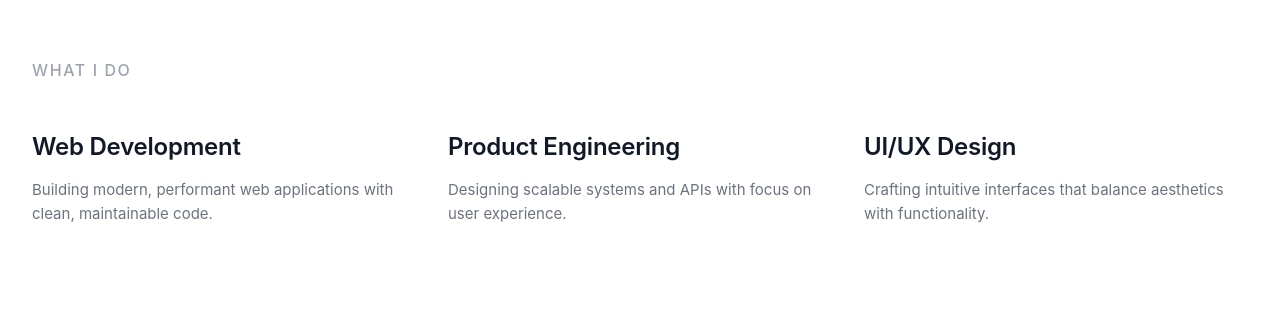
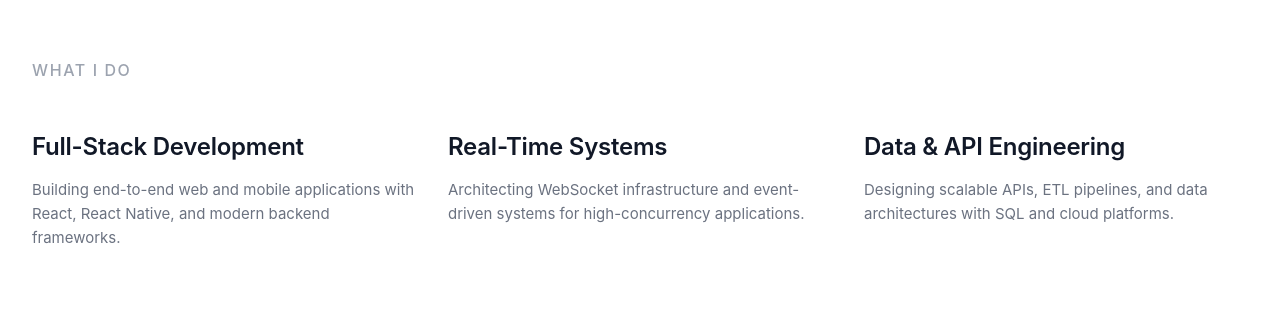
Before and after one commit to rattnak/rattnak-portfolio, a Next.js app: page / in a window 1280 px wide. Shown: the part 840-1156 px from the top of the page. Built offline with nearby package versions, Linux system fonts and the light colour scheme; no server answers; the database is empty.

Commit message:
update my service

```diff
--- a/components/Services.tsx
+++ b/components/Services.tsx
@@ -1,5 +1,20 @@
 // components/Services.tsx
 export default function Services() {
+  const services = [
+    {
+      title: "Full-Stack Development",
+      description: "Building end-to-end web and mobile applications with React, React Native, and modern backend frameworks."
+    },
+    {
+      title: "Real-Time Systems",
+      description: "Architecting WebSocket infrastructure and event-driven systems for high-concurrency applications."
+    },
+    {
+      title: "Data & API Engineering",
+      description: "Designing scalable APIs, ETL pipelines, and data architectures with SQL and cloud platforms."
+    }
+  ];
+
   return (
     <section className="services-section">
       <div className="container services-container">
@@ -15,32 +30,16 @@ export default function Services() {
         </p>
 
         <div className="services-grid">
-          <div className="space-y-4">
-            <h3 className="text-lg font-semibold" style={{ color: 'var(--text-primary)' }}>
-              Web Development
-            </h3>
-            <p style={{ color: 'var(--text-secondary)', lineHeight: '1.6' }}>
-              Building modern, performant web applications with clean, maintainable code.
-            </p>
-          </div>
-
-          <div className="space-y-4">
-            <h3 className="text-lg font-semibold" style={{ color: 'var(--text-primary)' }}>
-              Product Engineering
-            </h3>
-            <p style={{ color: 'var(--text-secondary)', lineHeight: '1.6' }}>
-              Designing scalable systems and APIs with focus on user experience.
-            </p>
-          </div>
-
-          <div className="space-y-4">
-            <h3 className="text-lg font-semibold" style={{ color: 'var(--text-primary)' }}>
-              UI/UX Design
-            </h3>
-            <p style={{ color: 'var(--text-secondary)', lineHeight: '1.6' }}>
-              Crafting intuitive interfaces that balance aesthetics with functionality.
-            </p>
-          </div>
+          {services.map((service) => (
+            <div key={service.title} className="space-y-4">
+              <h3 className="text-lg font-semibold" style={{ color: 'var(--text-primary)' }}>
+                {service.title}
+              </h3>
+              <p style={{ color: 'var(--text-secondary)', lineHeight: '1.6' }}>
+                {service.description}
+              </p>
+            </div>
+          ))}
         </div>
       </div>
     </section>
```
